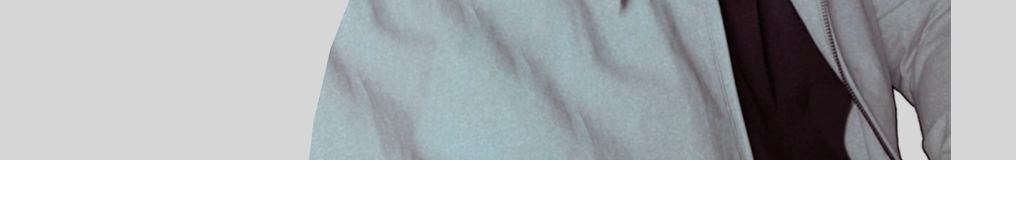
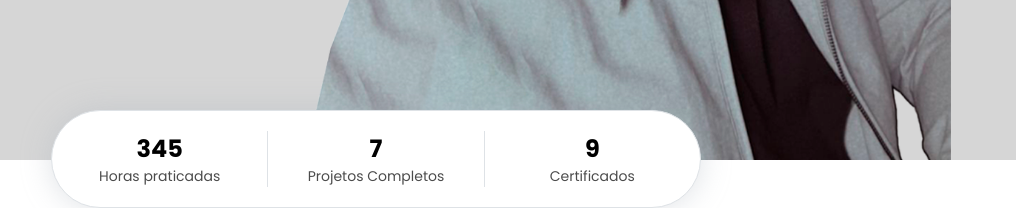
Before and after one commit to jesseyangel/Portofolio-oficial, a plain HTML site: page index.html in a window 1280 px wide. Shown: the part 640-848 px from the top of the page, 264-1280 px from the left. Before the commit the page ends 800 px from the top, so only its background shows below. Drawn offline with Linux system fonts and the light colour scheme.

Commit message:
add widget
Widget infos

```diff
--- a/index.html
+++ b/index.html
@@ -42,6 +42,21 @@
                 </div>
         </section>
 
+        <div class="widget">
+            <div class="widget-item">
+                <h2>345</h2>
+                <p>Horas praticadas</p>
+            </div>
+            <div class="widget-item">
+                <h2>7</h2>
+                <p>Projetos Completos</p>
+            </div>
+            <div class="widget-item">
+                <h2>9</h2>
+                <p>Certificados</p>
+            </div>
+        </div>
+
 
 </body>
 
--- a/style.css
+++ b/style.css
@@ -159,3 +159,59 @@ header {
 .social-icons a i {
     color: #fff;
 }
+
+.widget {
+    position: relative;
+    max-width: 650px;
+    width: 95%;
+    margin: 0 auto;
+    border-radius: 50px;
+    display: -webkit-box;
+    display: -ms-flexbox;
+    display: -webkit-flex;
+    display: flex;
+    border: 1px solid #dee2e6;
+    padding: 20px 0;
+    margin-top: -50px;
+    z-index: 999;
+    background: #fff;
+    box-shadow: 0 0 30px rgba(173, 181, 189, 0.4);
+  }
+
+.widget .widget-item {
+    -webkit-box-flex: 1;
+    -webkit-flex-grow: 1;
+        -ms-flex-positive: 1;
+            flex-grow: 1;
+    -webkit-flex-basis: 0;
+        -ms-flex-preferred-size: 0;
+            flex-basis: 0;
+    text-align: center;
+    border-right: 1px solid #dee2e6;
+  }
+
+.widget .widget-item:last-child {
+    border-right: 0;
+  }
+
+.widget .widget-item h2, .header .widget .widget-item p {
+    margin: 0;
+  }
+
+.widget .widget-item p {
+    opacity: .7;
+    font-size: 14px;
+  }
+
+  @media (max-width: 767.98px) {
+    .widget {
+      padding: 10px;
+      margin-top: -32px;
+    }
+    .widget .widget-item h2 {
+      font-size: 20px;
+    }
+    .widget .widget-item p {
+      font-size: 13px;
+    }
+  }
```
